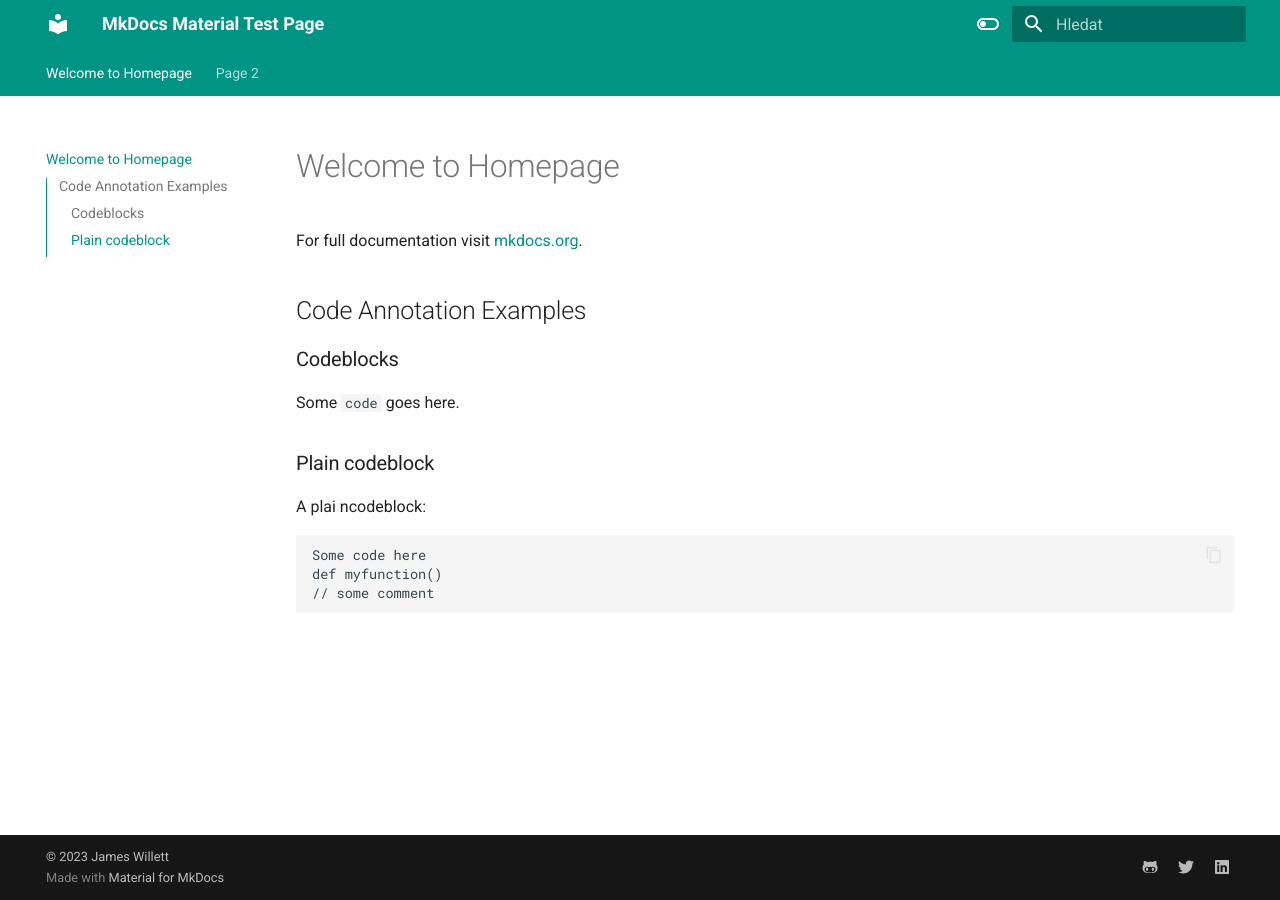
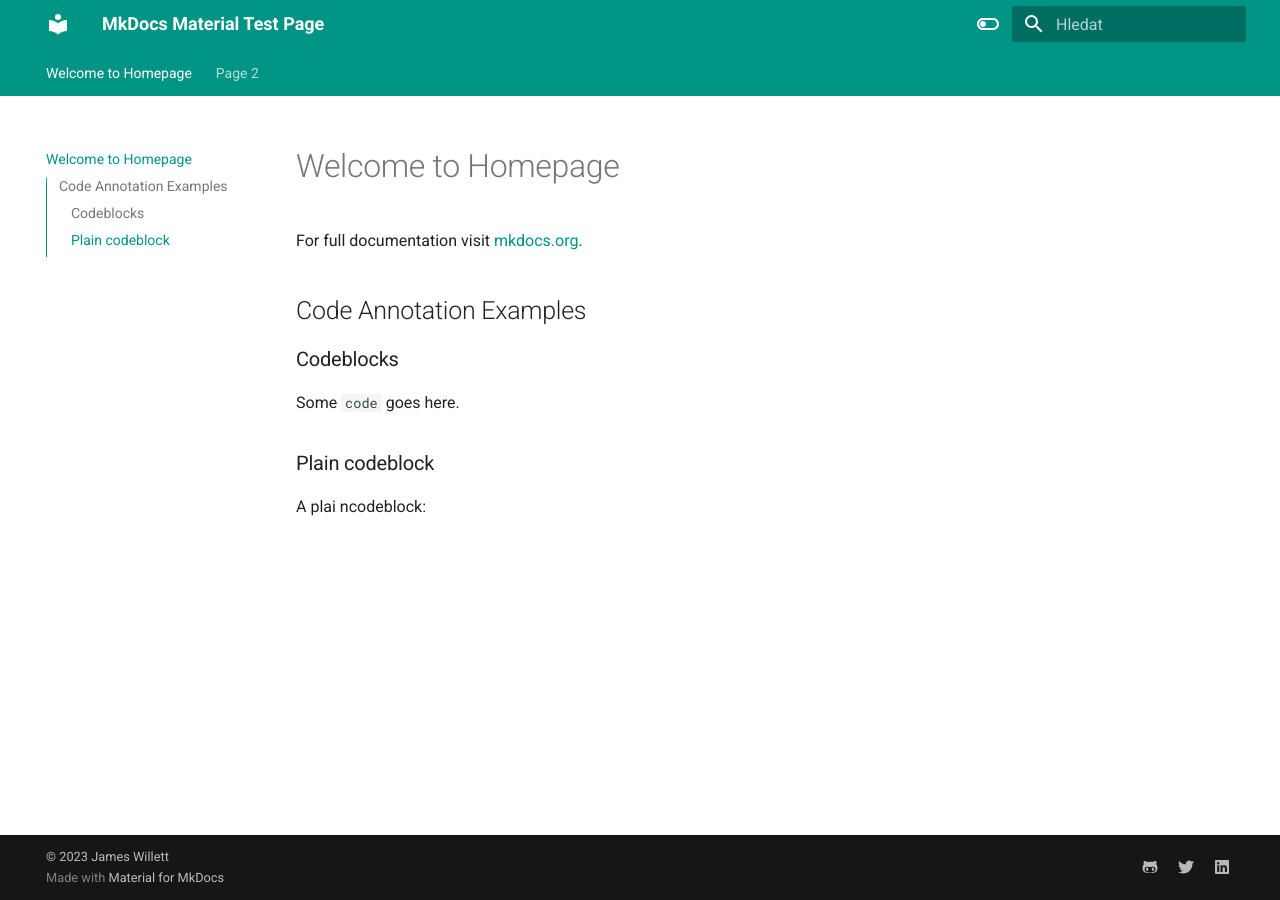
Before and after one commit to jaknawago/codesys3, an MkDocs documentation site: the page built from docs/index.md, in a window 1280 px wide. Built offline with MkDocs 1.6.1 and Material for MkDocs 9.7.7, drawn with Linux system fonts in a browser that asks for light colours.

Commit message:
$Adding initial documentation files

````diff
--- a/docs/index.md
+++ b/docs/index.md
@@ -11,9 +11,3 @@ Some `code` goes here.
 ### Plain codeblock
 
 A plai ncodeblock:
-
-```
-Some code here
-def myfunction()
-// some comment
-```
````
